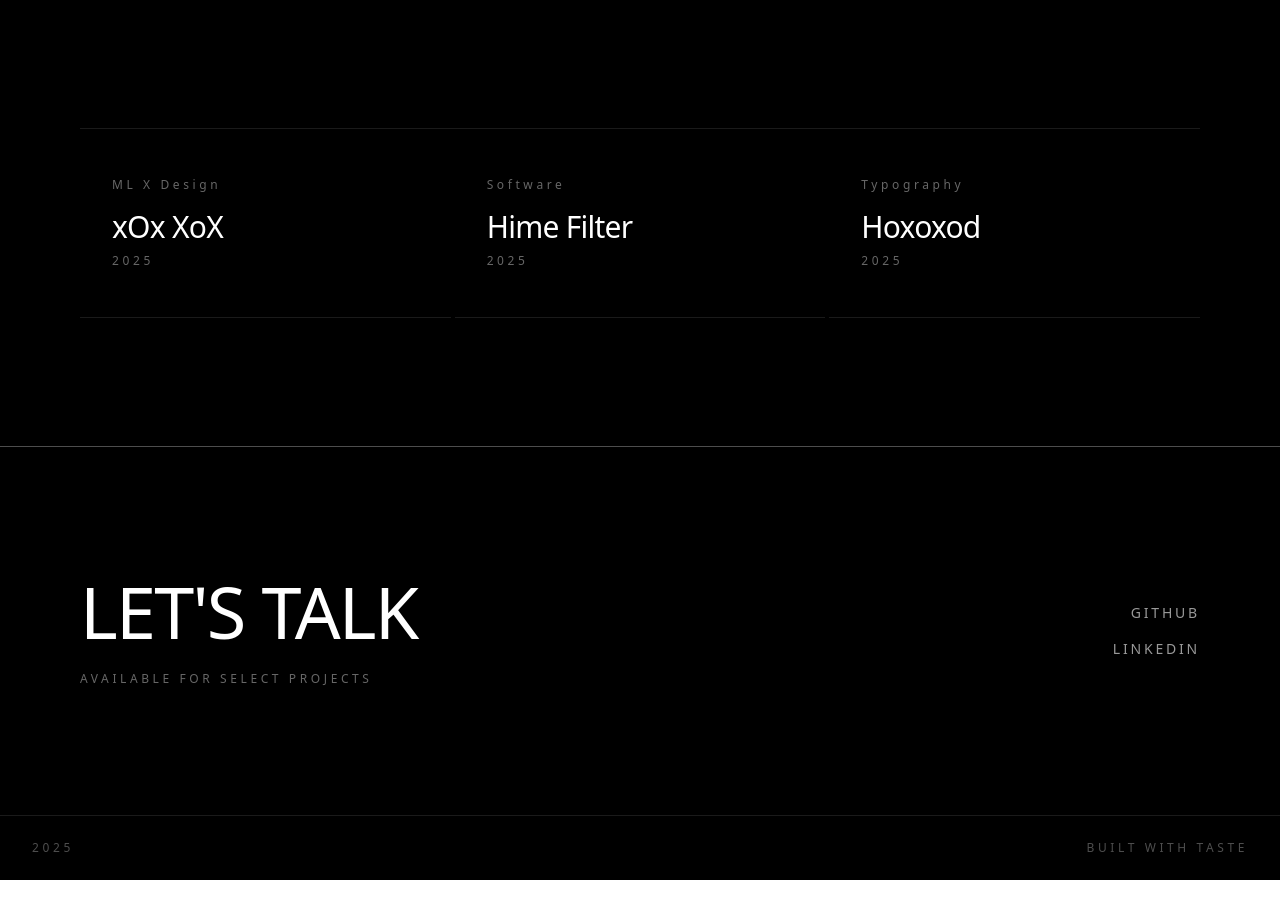
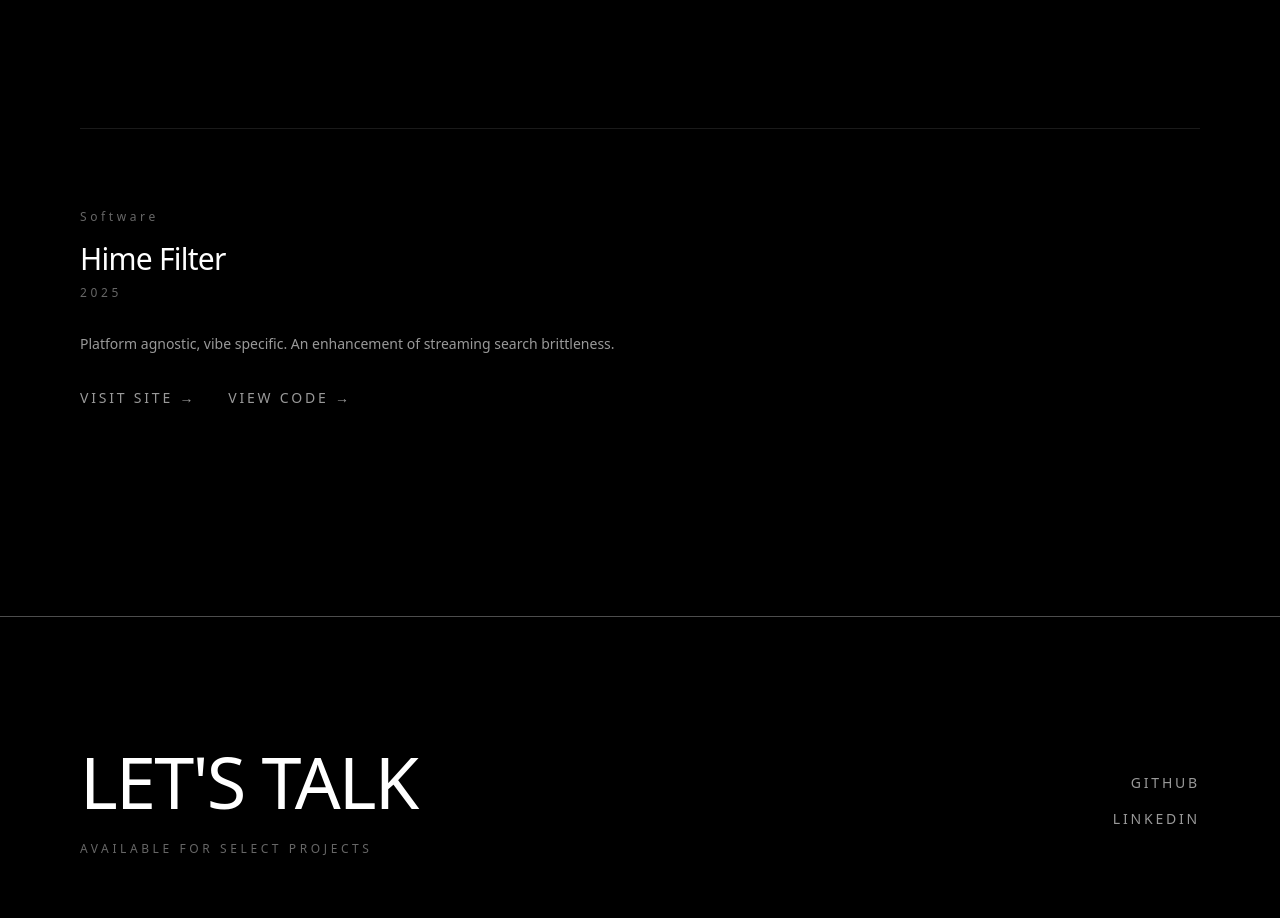
Before and after one commit to 1syunus/portfolio, a Next.js app: page / in a window 1280 px wide. Shown: the part 800-1718 px from the top of the page. Before the commit the page ends 1680 px from the top, so only its background shows below. Built offline with nearby package versions, Linux system fonts and the light colour scheme.

Commit message:
feat(projects): add live project w demo + code

```diff
--- a/app/components/Portfolio.tsx
+++ b/app/components/Portfolio.tsx
@@ -4,6 +4,10 @@ interface Project {
     title: string
     year: string
     type: string
+    description?: string
+    url: string
+    demo?: string
+    status: "live" | "ghost"
 }
 
 export default function Portfolio() {
@@ -42,19 +46,13 @@ export default function Portfolio() {
 
     const projects: Project[] = [
         {
-            title: "xOx XoX",
-            year: "2025",
-            type: "ML X Design"
-        },
-        {
             title: "Hime Filter",
             year: "2025",
             type: "Software",
-        },
-        {
-            title: "Hoxoxod",
-            year: "2025",
-            type: "Typography",
+            description: "Platform agnostic, vibe specific. An enhancement of streaming search brittleness.",
+            url: "https://github.com/1syunus/himefilter",
+            demo: "https://himefilter.vercel.app",
+            status: "live"
         }
     ]
 
@@ -191,30 +189,56 @@ export default function Portfolio() {
 
                 {/* projects grid */}
                 <div className="px-8 md:px-20 py-32 max-w-7xl mx-auto">
-                    <div className={`grid grid-cols-1 md:grid-cols-3 gap-1 border-t ${borderClass} ${isDark || hasVideo ? "border-opacity-10" : "border-opacity-5"}`}>
+                    <div className={`grid grid-cols-1 gap-1 border-t ${borderClass} ${
+                        isDark || hasVideo ? "border-opacity-10" : "border-opacity-5"
+                    } py-20`}>
                         {projects.map((project, idx) => (
                             <div
                                 key={idx}
                                 onMouseEnter={() => setActiveProject(idx)}
-                                className={`border-b
-                                    ${borderClass}
-                                    ${isDark || hasVideo ? "border-opacity-10" : "border-opacity-5"} py-12 px-8 cursor-pointer group transition-all duration-300
-                                    ${isDark
-                                        ? "hover:bg-white hover:bg-opacity-5"
-                                        : isLight
-                                        ? "hover:bg-black hover:bg-opacity-5"
-                                        : "hover:bg-white hover:bg-opacity-10"}`}
+                                className="group"
                             >
                                 <div className={`text-xs tracking-[0.3em] ${opacitySubtle} mb-4`}>
                                     {project.type}
                                 </div>
-                                <h3 className="text-2xl md:text-3xl font-light tracking-tight mb-2
+                                <h2 className="text-2xl md:text-3xl font-light tracking-tight mb-2
                                     transition-all duration-300 group-hover:tracking-wide"
                                 >
                                     {project.title}
-                                </h3>
-                                <div className={`text-xs tracking-[0.3em] ${opacitySubtle}`}>
+                                </h2>
+                                <div className={`text-xs tracking-[0.3em] ${opacitySubtle} mb-8`}>
                                     {project.year}
+                                </div>
+                                {project.description && (
+                                    <p className={`text-sm leading-relaxed ${opacityNav} max-w-xl mb-8`}>
+                                        {project.description}
+                                    </p>
+                                )}
+
+                                {/* links */}
+                                <div className="flex gap-8">
+                                    {project.demo && (
+                                        <a
+                                            href={project.demo}
+                                            target="_blank"
+                                            rel="noopener noreferrer"
+                                            className={`text-sm tracking-[0.2em] transition-opacity duration-300 ${
+                                                isDark || hasVideo ? "opacity-60 hover:opacity-100" : "opacity-80 hover:opacity-100"
+                                            }`}
+                                        >
+                                            VISIT SITE →
+                                        </a>
+                                    )}
+                                        <a
+                                            href={project.url}
+                                            target="_blank"
+                                            rel="noopener noreferrer"
+                                            className={`text-sm tracking-[0.2em] transition-opacity duration-300 ${
+                                                isDark || hasVideo ? "opacity-60 hover:opacity-100" : "opacity-80 hover:opacity-100"
+                                            }`}
+                                        >
+                                            VIEW CODE →
+                                        </a>
                                 </div>
                             </div>
                         ))}
```
